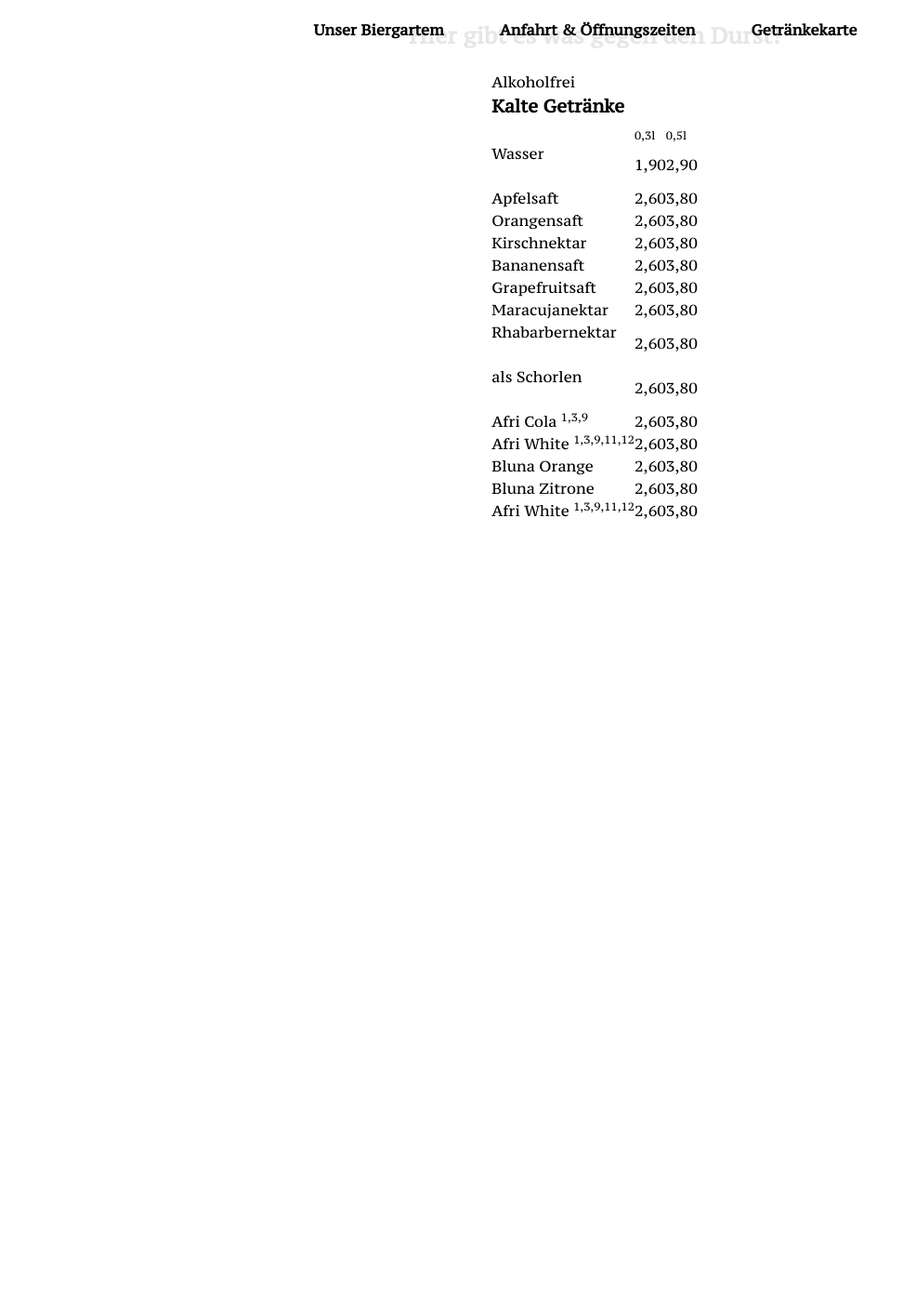
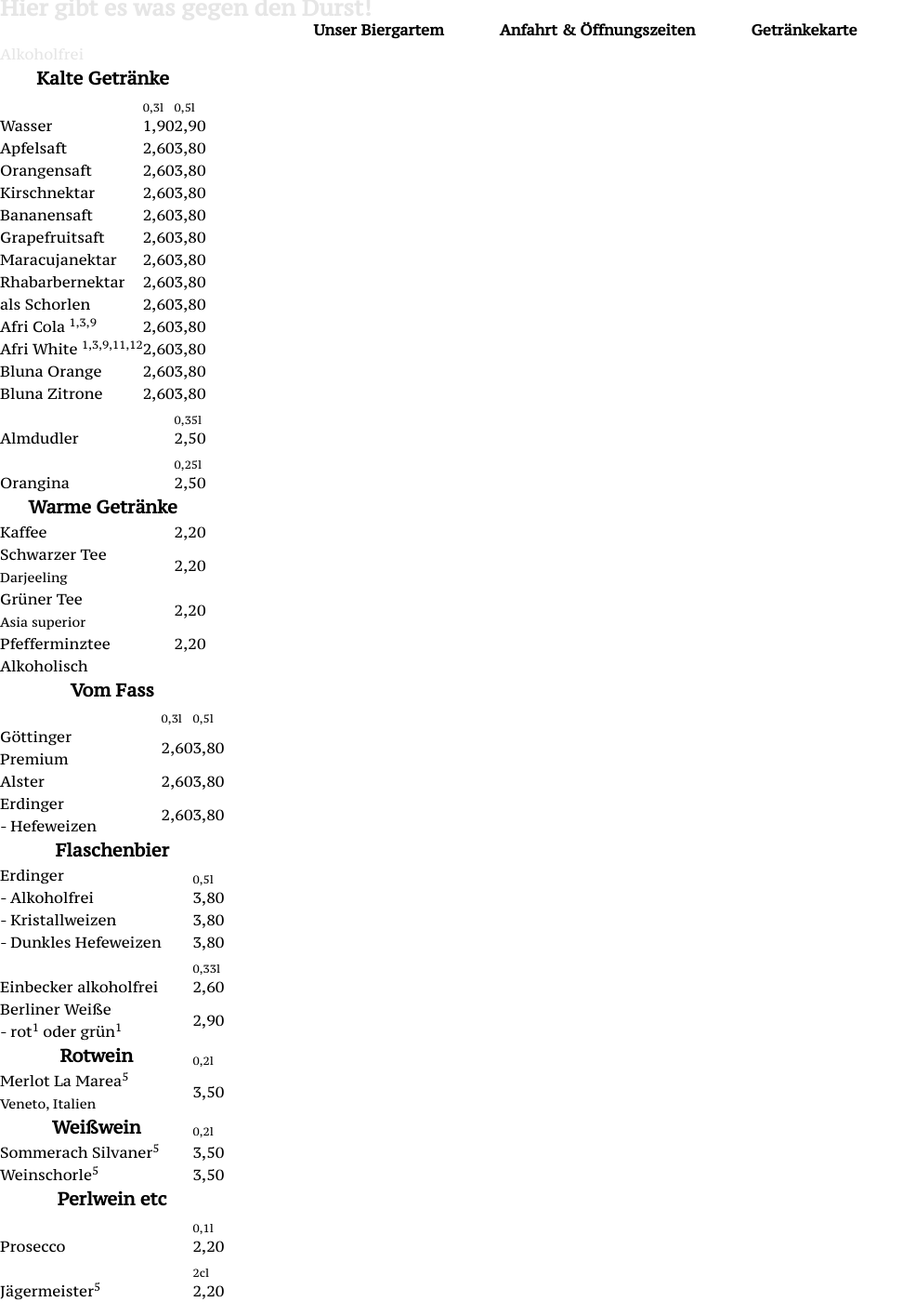
Before and after one commit to versable/kehr-website, a Jekyll site: the page built from index.html, in a window 1280 px wide and 1400 px high, scrolled down 1998 px. Shown: the whole window at 93% size, without its empty margins (0-986 px from the left). Built offline with Jekyll 4.4.1, drawn with Linux system fonts in a browser that asks for light colours; before the commit the page ends 2589 px from its top, so only the background shows below that.

Commit message:
finish menu

```diff
--- a/index.html
+++ b/index.html
@@ -71,11 +71,11 @@ order: 1
     </div>
 </section>
 
-<section class="section drinks">
+<section class="drinks">
     <h1 id="getraenkekarte">Getränkekarte</h1>
     <h2>Hier gibt es was gegen den Durst!</h2>
     <div>
-        <table style="text-align: left; margin-left: auto; margin-right: auto;">
+        <table>
             <tr>
                 <td colspan="3">Alkoholfrei</td>
             </tr>
@@ -87,8 +87,8 @@ order: 1
                 <td><sub>0,3l</sub></td>
                 <td><sub>0,5l</sub></td>
             </tr>
-            <tr>
-                <td>Wasser<br/><br/></td>
+            <tr class="spacer">
+                <td>Wasser</td>
                 <td>1,90</td>
                 <td>2,90</td>
             </tr>
@@ -123,12 +123,12 @@ order: 1
                 <td>3,80</td>
             </tr>
             <tr>
-                <td>Rhabarbernektar<br/><br/></td>
+                <td>Rhabarbernektar</td>
                 <td>2,60</td>
                 <td>3,80</td>
             </tr>
-            <tr>
-                <td>als Schorlen<br/><br/></td>
+            <tr class="spacer">
+                <td>als Schorlen</td>
                 <td>2,60</td>
                 <td>3,80</td>
             </tr>
@@ -153,9 +153,47 @@ order: 1
                 <td>3,80</td>
             </tr>
             <tr>
-                <td>Afri White <sup>1,3,9,11,12</sup></td>
-                <td>2,60</td>
-                <td>3,80</td>
+                <td></td>
+                <td></td>
+                <td><sub>0,35l</sub></td>
+            </tr>
+            <tr>
+                <td>Almdudler</td>
+                <td></td>
+                <td>2,50</td>
+            </tr>
+            <tr>
+                <td></td>
+                <td></td>
+                <td><sub>0,25l</sub></td>
+            </tr>
+            <tr>
+                <td>Orangina</td>
+                <td></td>
+                <td>2,50</td>
+            </tr>
+            <tr>
+                <th colspan="3"><big>Warme Getränke</big></td>
+            </tr>
+            <tr>
+                <td>Kaffee</td>
+                <td></td>
+                <td>2,20</td>
+            </tr>
+            <tr>
+                <td>Schwarzer Tee<br><small>Darjeeling</small></td>
+                <td></td>
+                <td>2,20</td>
+            </tr>
+            <tr>
+                <td>Grüner Tee<br><small>Asia superior</small></td>
+                <td></td>
+                <td>2,20</td>
+            </tr>
+            <tr>
+                <td>Pfefferminztee</td>
+                <td></td>
+                <td>2,20</td>
             </tr>
             <tr>
                 <td></td>
@@ -164,4 +202,118 @@ order: 1
             </tr>
         </table>
     </div>
+    <div>
+        <table>
+            <tr>
+                <td colspan="3">Alkoholisch</td>
+            </tr>
+            <tr>
+                <th colspan="3"><big>Vom Fass</big></td>
+            </tr>
+            <tr>
+                <td></td>
+                <td><sub>0,3l</sub></td>
+                <td><sub>0,5l</sub></td>
+            </tr>
+            <tr>
+                <td>Göttinger<br>Premium</td>
+                <td>2,60</td>
+                <td>3,80</td>
+            </tr>
+            <tr>
+                <td>Alster</td>
+                <td>2,60</td>
+                <td>3,80</td>
+            </tr>
+            <tr>
+                <td>Erdinger<br>- Hefeweizen</td>
+                <td>2,60</td>
+                <td>3,80</td>
+            </tr>
+            <tr>
+                <th colspan="3"><big>Flaschenbier</big></td>
+            </tr>
+            <tr>
+                <td>Erdinger</td>
+                <td></td>
+                <td><sub>0,5l</sub></td>
+            </tr>
+            <tr>
+                <td>- Alkoholfrei</td>
+                <td></td>
+                <td>3,80</td>
+            </tr>
+            <tr>
+                <td>- Kristallweizen</td>
+                <td></td>
+                <td>3,80</td>
+            </tr>
+            <tr>
+                <td>- Dunkles Hefeweizen</td>
+                <td></td>
+                <td>3,80</td>
+            </tr>
+            <tr>
+                <td></td>
+                <td></td>
+                <td><sub>0,33l</sub></td>
+            </tr>
+            <tr>
+                <td>Einbecker alkoholfrei</td>
+                <td></td>
+                <td>2,60</td>
+            </tr>
+            <tr>
+                <td>Berliner Weiße<br>- rot<sup>1</sup> oder grün<sup>1</sup></td>
+                <td></td>
+                <td>2,90</td>
+            </tr>
+            <tr>
+                <th colspan="2"><big>Rotwein</big></td>
+                <td><sub>0,2l</sub></td>
+            </tr>
+            <tr>
+                <td>Merlot La Marea<sup>5</sup><br><small>Veneto, Italien</small></td>
+                <td></td>
+                <td>3,50</td>
+            </tr>
+            <tr>
+                <th colspan="2"><big>Weißwein</big></td>
+                <td><sub>0,2l</sub></td>
+            </tr>
+            <tr>
+                <td>Sommerach Silvaner<sup>5</sup></td>
+                <td></td>
+                <td>3,50</td>
+            </tr>
+            <tr>
+                <td>Weinschorle<sup>5</sup></td>
+                <td></td>
+                <td>3,50</td>
+            </tr>
+            <tr>
+                <th colspan="3"><big>Perlwein etc</big></td>
+            </tr>
+            <tr>
+                <td></td>
+                <td></td>
+                <td><sub>0,1l</sub></td>
+            </tr>
+            <tr>
+                <td>Prosecco</td>
+                <td></td>
+                <td>2,20</td>
+            </tr>
+            <tr>
+                <td></td>
+                <td></td>
+                <td><sub>2cl</sub></td>
+            </tr>
+            <tr>
+                <td>Jägermeister<sup>5</sup></td>
+                <td></td>
+                <td>2,20</td>
+            </tr>
+        </table>
+    </div>
 </section>
```
